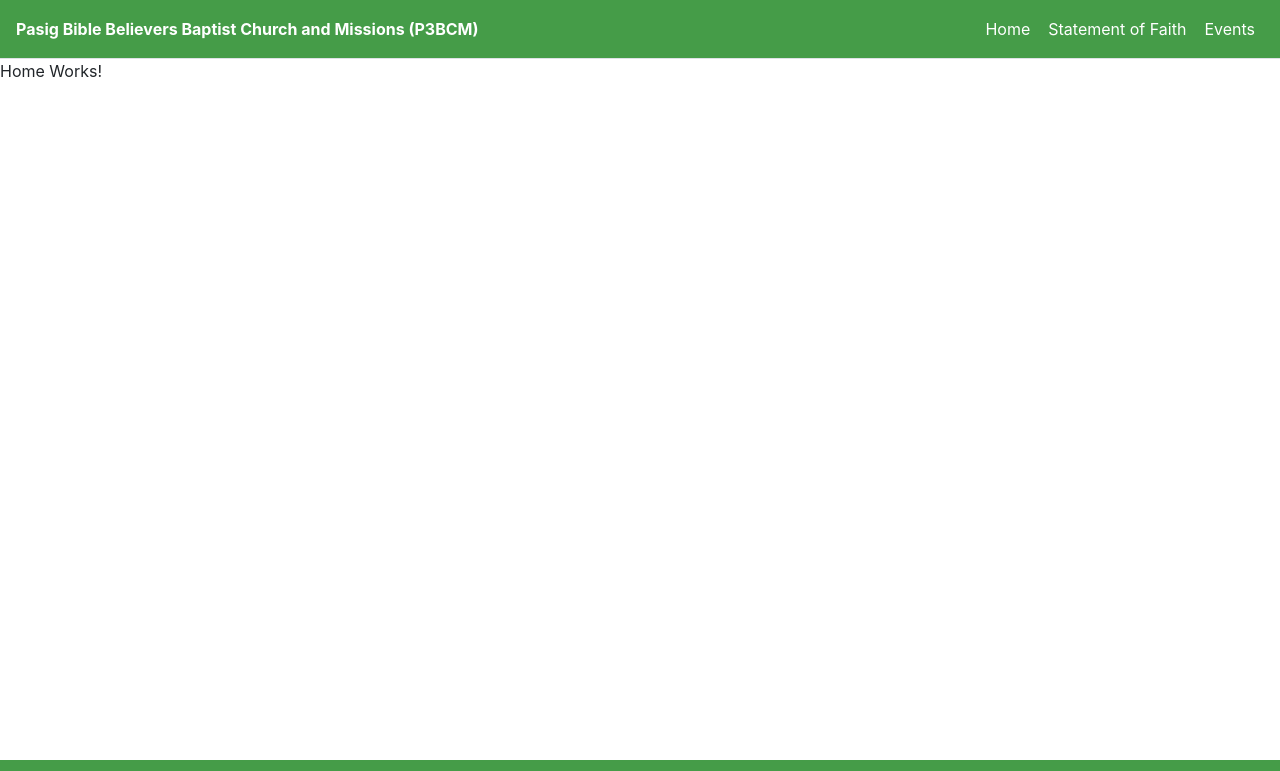
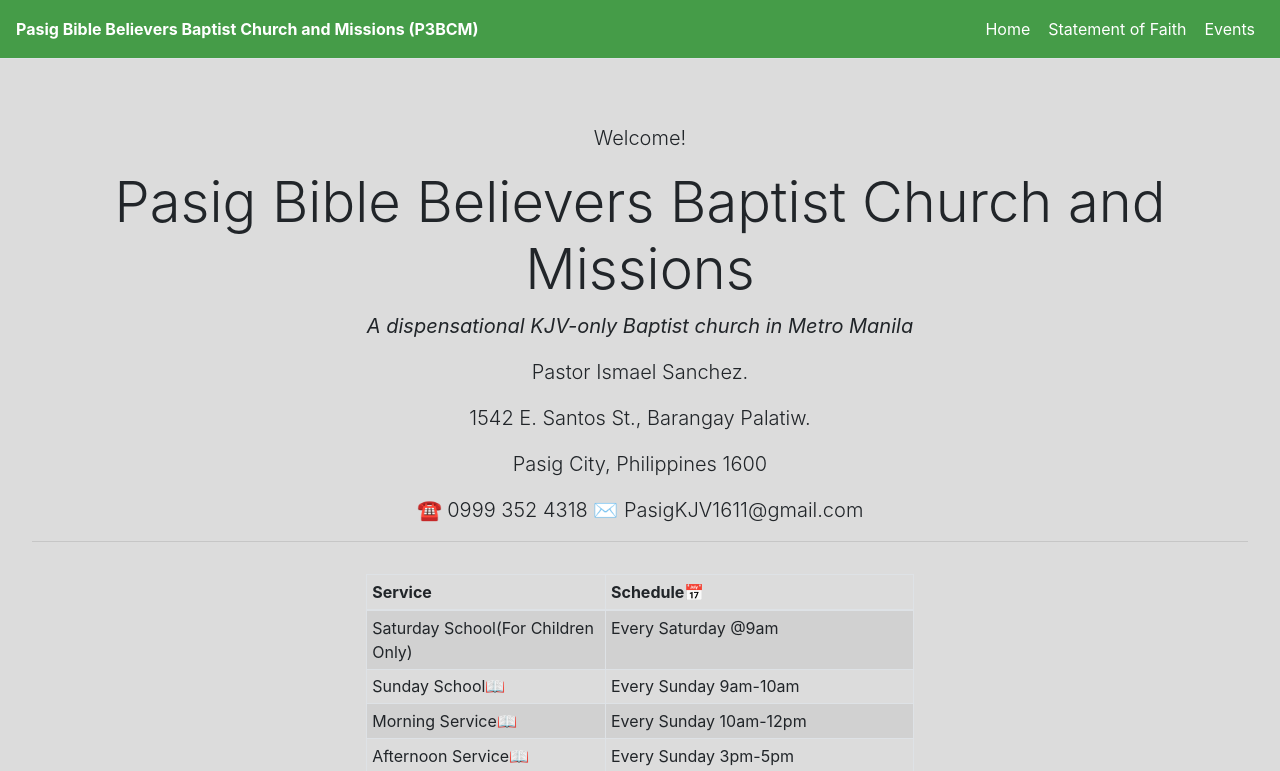
Before and after one commit to gitmarcalinascris/av1611, a React (Create React App) app: page / in a window 1280 px wide. Shown: the top 771 px of the page. Built offline with nearby package versions, Linux system fonts and the light colour scheme.

Commit message:
worked with the home page

```diff
--- a/src/App.js
+++ b/src/App.js
@@ -12,8 +12,8 @@ function App() {
     <React.Fragment>
       <div id="main">
         <Header />
-        <div>
-          <Switch>
+        <div style={{backgroundColor:"gainsboro",height:"100%"}} >
+          <Switch >
             <Route exact path="/" component={Home} />
             <Route path="/Home" exact component={Home} />
           </Switch>
--- a/src/Components/Home.js
+++ b/src/Components/Home.js
@@ -1,11 +1,63 @@
 import React from 'react'
-
+import { Jumbotron } from 'reactstrap';
+import { Table } from 'reactstrap';
 const Home = () => {
 
     return (
 
         <React.Fragment>
-            Home Works!
+            <div id="HomeTitle">
+
+                <center>
+                    <Jumbotron style={{ backgroundColor: "transparent" }}>
+                        <p className="lead blockquote">Welcome!</p>
+                        <h1 className="display-4">Pasig Bible Believers Baptist Church and Missions</h1>
+                        <p className="font-italic blockquote"> A dispensational KJV-only Baptist church in Metro Manila</p>
+
+                        <p className="lead">Pastor Ismael Sanchez.</p>
+                        <p className="lead">1542 E. Santos St., Barangay Palatiw.</p>
+                        <p className="lead">Pasig City, Philippines 1600</p>
+
+                        <p className="lead">
+                            ☎ 0999 352 4318
+                            ✉ PasigKJV1611@gmail.com
+                        </p>
+                        <hr className="my-2" />
+                        <br />
+                            <Table striped bordered size="sm" responsive style={{maxWidth:"45%"}}>
+                                <thead>
+                                    <tr>
+                                        <th>Service</th>
+                                        <th>Schedule📅</th>
+                                    </tr>
+                                </thead>
+                                <tbody>
+                                    <tr>
+                                        <td>Saturday School(For Children Only)</td>
+                                        <td>Every Saturday @9am</td>
+                                    </tr>
+                                    <tr>
+                                        <td>Sunday School📖 </td>
+                                        <td>Every Sunday 9am-10am</td>
+                                    </tr>
+                                    <tr>
+                                        <td>Morning Service📖 </td>
+                                        <td>Every Sunday 10am-12pm</td>
+                                    </tr>
+                                    <tr>
+                                        <td>Afternoon Service📖 </td>
+                                        <td>Every Sunday 3pm-5pm</td>
+                                    </tr>
+                                    <tr>
+                                        <td>Prayer Meeting 🙏</td>
+                                        <td>Every Wednesday @ 7pm(Occasionally 3pm)</td>
+                                    </tr>
+                                </tbody>
+                            </Table>
+                    </Jumbotron>
+                </center>
+            </div>
+
         </React.Fragment>
     );
 }
```
Also changed, not shown: src/index.css (+3 -8 lines).
